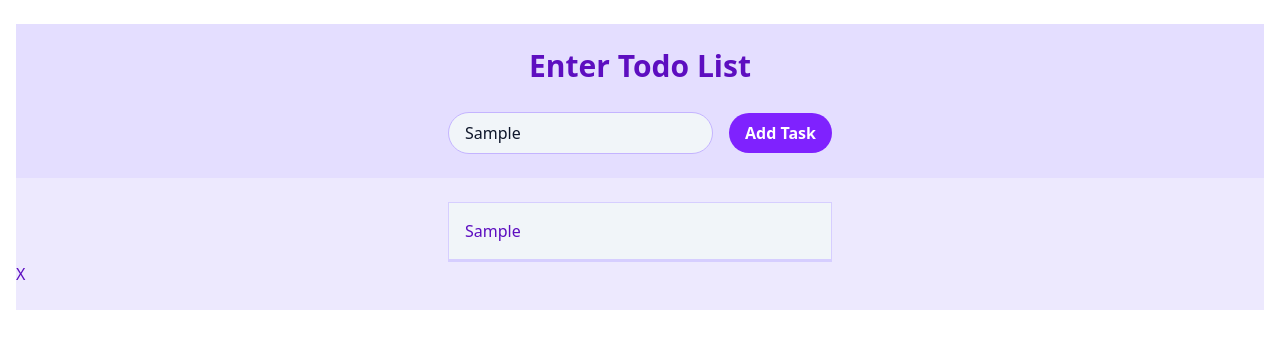
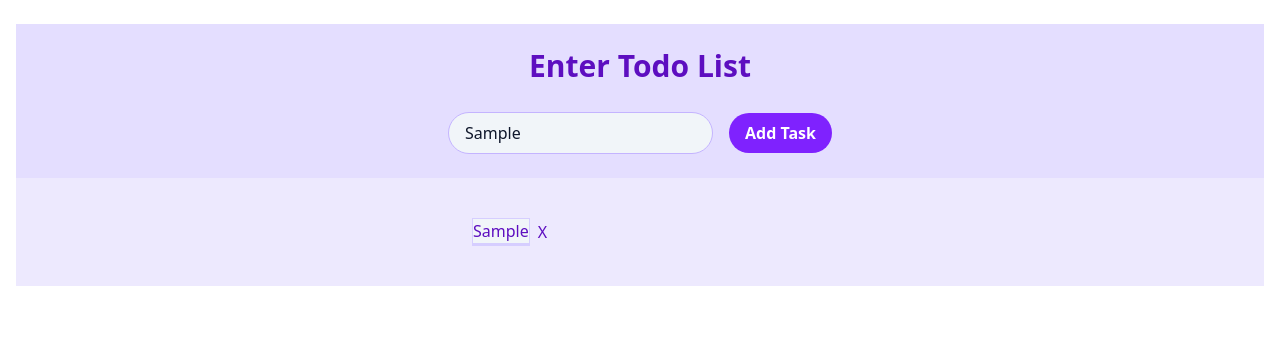
Before and after one commit to SupaluckSingjan/React-SimpleTodo, a React (Vite) app: page / in a window 1280 px wide. Both pictures are taken after typing "Sample" into the empty fields and a click on the button "Add Task". Shown: the top 348 px of the page. Built offline with nearby package versions, Linux system fonts and the light colour scheme.

Commit message:
add delete

```diff
--- a/src/Components/Task.jsx
+++ b/src/Components/Task.jsx
@@ -41,8 +41,8 @@ const Task = () => {
       {/* Show the Todo list. */}
       <div className="todo-list py-6 bg-violet-100 text-violet-800 text-md">
         {todoList.map((task) => {
-          return <div>
-           <h1 className="mx-auto px-4 py-4 w-sm bg-slate-100 border border-b-3 border-violet-300/60">{task}</h1>
+          return <div class="flex mx-auto px-4 py-4 w-sm">
+            <h1 className="mx-2  bg-slate-100 border border-b-3 border-violet-300/60">{task}</h1>
             <button onClick={() => DeleteTask(task)}>X</button>
           </div>
         })}
```
